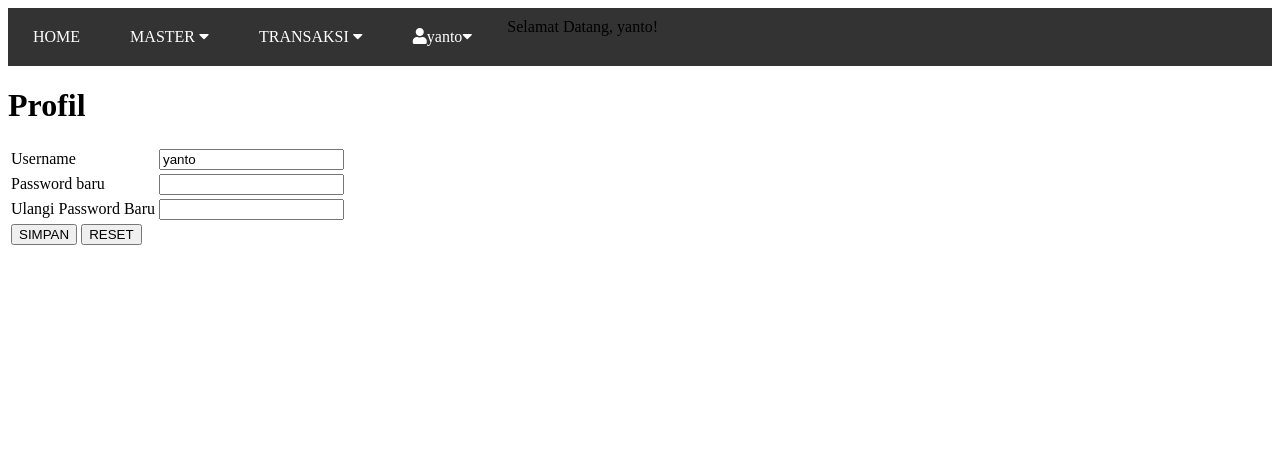
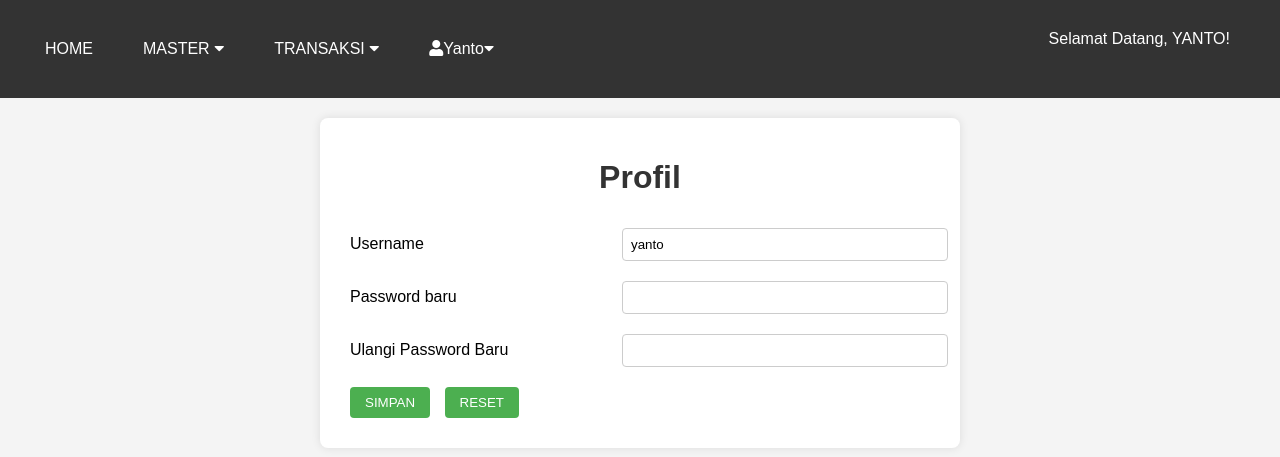
Before and after one commit to oktalaia/oktalaia, a PHP site: page /profil.php in a window 1280 px wide. Shown: the top 457 px of the page. Run offline with PHP 8.4, Linux system fonts and the light colour scheme; a user stored in the database is signed in; data comes from the database, SQL or seed files in the repository.

Commit message:
19 Februari perbaikan setiap halaman

```diff
--- a/barang.php
+++ b/barang.php
@@ -34,7 +34,7 @@
         th,
         td {
             padding: 10px;
-            text-align: left;
+            text-align: center;
             border-bottom: 1px solid #ddd;
         }
 
@@ -80,7 +80,7 @@
         <form action="new-barang.php" method="GET">
             <button type="submit">Tambah</button>
         </form>
-        <table>
+        <table border="1">
             <tr>
                 <th>No.</th>
                 <th>Nama</th>
--- a/home.php
+++ b/home.php
@@ -14,10 +14,9 @@
         }
 
         .container {
-            max-width: 800px;
             margin: 50px auto;
             padding: 20px;
-            background-color: #fff;
+            background-color: #111;
             border-radius: 8px;
             box-shadow: 0 0 10px rgba(0, 0, 0, 0.1);
         }
--- a/menu.css
+++ b/menu.css
@@ -8,8 +8,8 @@
 /* Menu */
 .menu {
     list-style-type: none;
-    padding: 0;
-    margin: 0;
+    padding: 10px;
+    margin: 10px;
     display: flex;
 }
 
@@ -61,3 +61,10 @@
 .submenu-item a:hover {
     background-color: #111;
 }
+
+.menu-item1 {
+    flex-grow: 1; /* Ini akan memberikan item ini untuk mengambil ruang yang tersisa */
+    text-align: right; /* Ini akan membuat teks berada di kanan */
+    color: #fff; /* Memberikan warna teks putih */
+    margin-right: 20px; /* Menambahkan jarak di antara item lain */
+}
--- a/menu.php
+++ b/menu.php
@@ -17,7 +17,7 @@
 <body>
 
 <nav class="navbar">
-    <ul class="menu container">
+    <ul class="menu">
         <li class="menu-item"><a href="home.php">HOME</a></li>
         <li class="menu-item dropdown">
             <a href="#">MASTER <i class="fas fa-caret-down"></i></a>
@@ -39,15 +39,18 @@
             </ul>
         </li>
         <li class="menu-item dropdown" style="float:right">
-            <a href="#"><i class="fas fa-user"></i><?= $_SESSION["username"] ?><i class="fas fa-caret-down"></i></a>
+            <a href="#"><i class="fas fa-user"></i><?= ucwords($_SESSION["username"]) ?><i class="fas fa-caret-down"></i></a>
             <ul class="submenu">
                 <li class="submenu-item"><a href="profil.php">Profil</a></li>
                 <li class="submenu-item"><a href="logout.php">Log out</a></li>
             </ul>
         </li>
-        <li class="menu-item" style="text-decoration:aqua;">Selamat Datang, <?= $_SESSION["username"] ?>!</li>
+        <li class="menu-item1">Selamat Datang, <?= strtoupper($_SESSION["username"]) ?>!</li>
     </ul>
 </nav>
 
+
+
+
 </body>
 </html>
--- a/new-pelanggan.php
+++ b/new-pelanggan.php
@@ -8,7 +8,7 @@
     <?php include "menu.php"; ?>
 
     <?php
-    if ($_SESSION["level"] != "admin" && $_SESSION["level"] != "logistik") {
+    if ($_SESSION["level"] != "admin") {
         echo "Anda tidak dapat mengakses halaman ini";
         exit;
     }
--- a/pelanggan.php
+++ b/pelanggan.php
@@ -34,7 +34,7 @@
         th,
         td {
             padding: 10px;
-            text-align: left;
+            text-align: center;
             border-bottom: 1px solid #ddd;
         }
 
@@ -80,7 +80,7 @@
         <form action="new-pelanggan.php" method="GET">
             <button type="submit">Tambah</button>
         </form>
-        <table>
+        <table border="1">
             <tr>
                 <th>No.</th>
                 <th>Nama</th>
--- a/profil.php
+++ b/profil.php
@@ -3,6 +3,62 @@
 
 <head>
     <title>Profil</title>
+    <style>
+        body {
+    font-family: Arial, sans-serif;
+    background-color: #f4f4f4;
+    margin: 0;
+    padding: 0;
+}
+
+div {
+    max-width: 600px;
+    margin: 20px auto;
+    padding: 20px;
+    background-color: #fff;
+    border-radius: 8px;
+    box-shadow: 0 0 10px rgba(0, 0, 0, 0.1);
+}
+
+h1 {
+    text-align: center;
+    color: #333;
+}
+
+table {
+    width: 100%;
+    border-collapse: collapse;
+    margin-top: 20px;
+}
+
+td {
+    padding: 10px;
+}
+
+input[type="text"],
+input[type="password"] {
+    width: 100%;
+    padding: 8px;
+    border: 1px solid #ccc;
+    border-radius: 4px;
+}
+
+button {
+    padding: 8px 15px;
+    margin-right: 10px;
+    background-color: #4CAF50;
+    color: white;
+    border: none;
+    border-radius: 4px;
+    cursor: pointer;
+    transition: background-color 0.3s;
+}
+
+button:hover {
+    background-color: #45a049;
+}
+
+    </style>
 </head>
 
 <body>
```
Also changed, not shown: penjualan.php (+45 -13 lines), user.php (+5 -5 lines).
